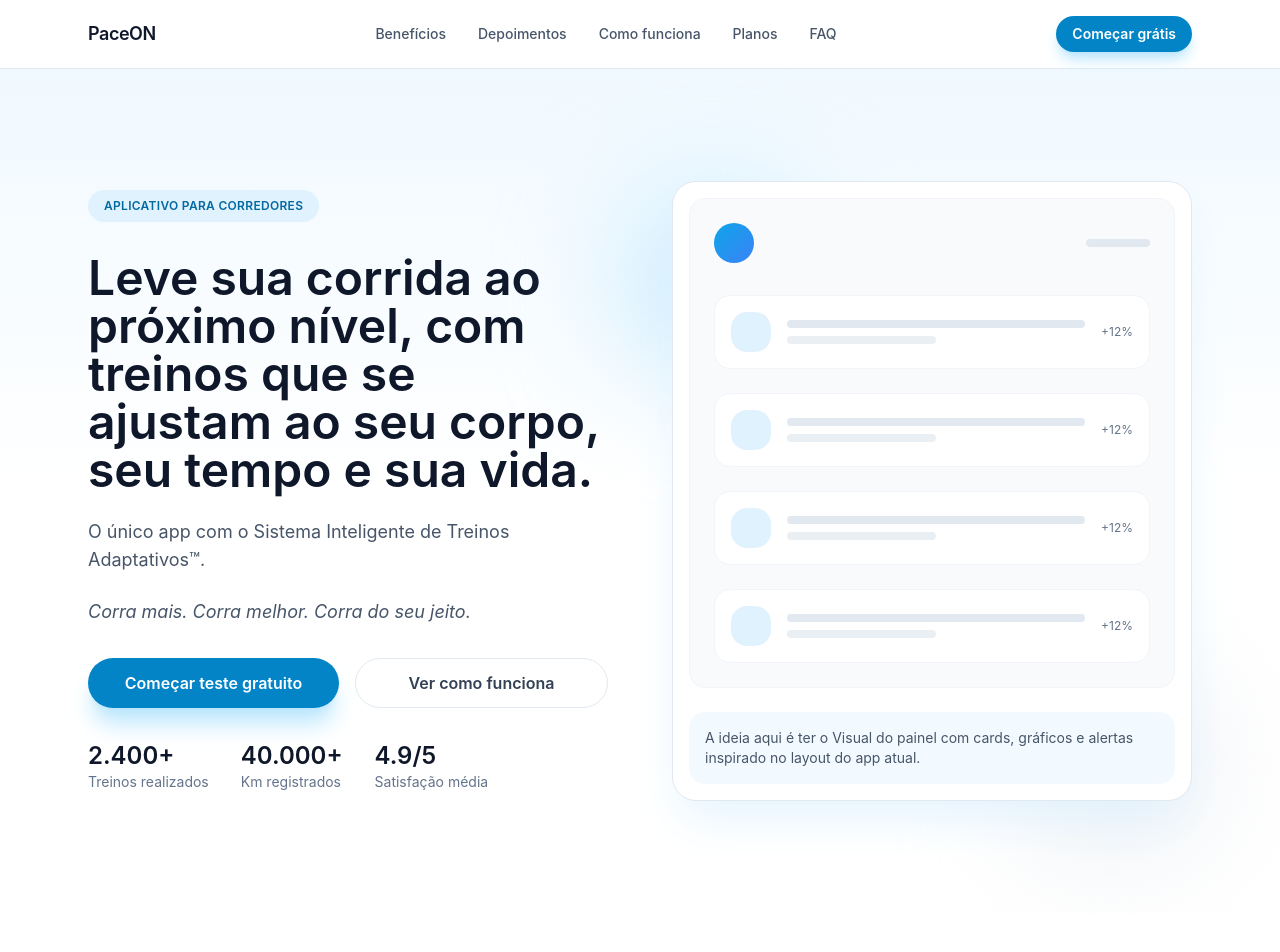
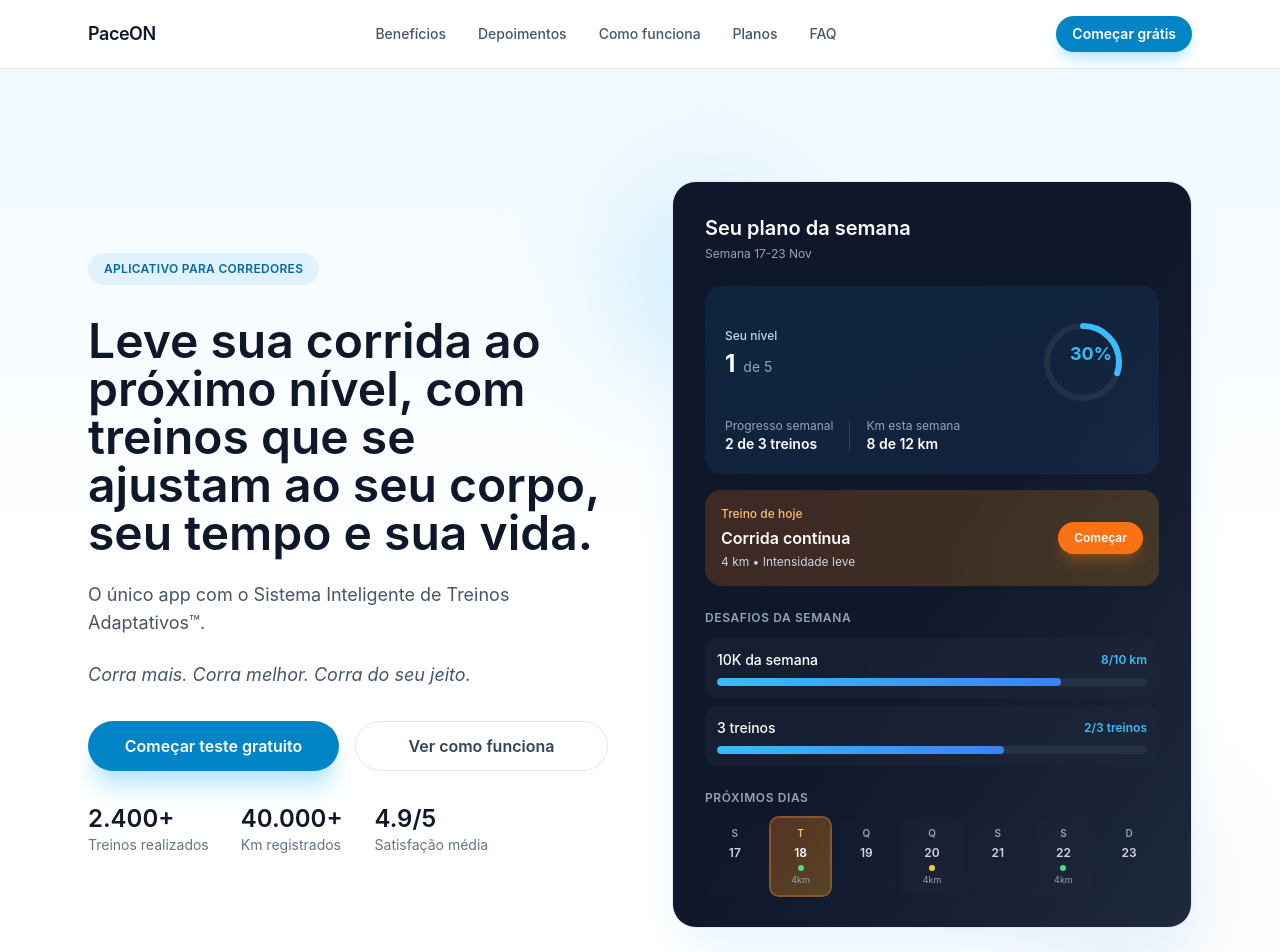
Before and after one commit to lzuneto/Landing-Page-Says, a React (Vite) app: page / in a window 1280 px wide. Shown: the top 952 px of the page. Built offline with nearby package versions, Linux system fonts and the light colour scheme.

Commit message:
Melhoria: Dashboard Hero redesenhado com foco em conversão - Layout mais limpo, hierarquia clara e visual inspirado em apps modernos

```diff
--- a/src/LandingPage.tsx
+++ b/src/LandingPage.tsx
@@ -301,32 +301,181 @@
             <div className="relative">
               <div className="absolute -left-10 top-6 h-40 w-40 rounded-full bg-sky-200 blur-3xl" />
               <div className="absolute right-0 -bottom-10 h-40 w-40 rounded-full bg-slate-200 blur-3xl" />
-              <div className="relative rounded-3xl border border-slate-200 bg-white p-4 shadow-2xl shadow-sky-100">
-                <div className="rounded-2xl border border-slate-100 bg-slate-50 p-6">
-                  <div className="flex items-center justify-between">
-                    <div className="h-10 w-10 rounded-full bg-gradient-to-br from-sky-500 to-blue-500" />
-                    <div className="h-2 w-16 rounded-full bg-slate-200" />
+              <div className="relative rounded-3xl border border-slate-200 bg-gradient-to-br from-slate-900 via-slate-900 to-slate-800 p-6 shadow-2xl shadow-sky-100 lg:p-8">
+                {/* Dashboard Container - Layout Limpo e Focado */}
+                <div className="space-y-6 text-white">
+                  {/* Header Simplificado */}
+                  <div className="space-y-1">
+                    <h3 className="text-lg font-semibold text-white lg:text-xl">
+                      Seu plano da semana
+                    </h3>
+                    <p className="text-xs text-slate-400">Semana 17-23 Nov</p>
                   </div>
-                  <div className="mt-8 space-y-6">
-                    {[1, 2, 3, 4].map((item) => (
-                      <div
-                        key={item}
-                        className="flex items-center gap-4 rounded-2xl border border-slate-100 bg-white p-4"
-                      >
-                        <div className="h-10 w-10 rounded-2xl bg-sky-100" />
-                        <div className="flex-1 space-y-2">
-                          <div className="h-2 rounded-full bg-slate-200" />
-                          <div className="h-2 w-1/2 rounded-full bg-slate-200/70" />
+
+                  {/* TOPO: Progresso e Nível - Foco Principal */}
+                  <div className="space-y-4">
+                    {/* Card de Progresso Principal */}
+                    <div className="rounded-2xl bg-gradient-to-br from-sky-500/10 to-blue-500/10 p-5 backdrop-blur-sm">
+                      <div className="flex items-center justify-between">
+                        <div className="space-y-1">
+                          <p className="text-xs font-medium text-slate-300">Seu nível</p>
+                          <div className="flex items-baseline gap-2">
+                            <span className="text-2xl font-bold text-white">1</span>
+                            <span className="text-sm text-slate-400">de 5</span>
+                          </div>
                         </div>
-                        <div className="text-xs text-slate-500">+12%</div>
+                        <div className="relative">
+                          <svg className="h-20 w-20 -rotate-90 transform lg:h-24 lg:w-24">
+                            <circle
+                              cx="40"
+                              cy="40"
+                              r="36"
+                              fill="none"
+                              stroke="currentColor"
+                              strokeWidth="6"
+                              className="text-slate-700/50"
+                            />
+                            <circle
+                              cx="40"
+                              cy="40"
+                              r="36"
+                              fill="none"
+                              stroke="currentColor"
+                              strokeWidth="6"
+                              strokeDasharray={`${2 * Math.PI * 36}`}
+                              strokeDashoffset={`${2 * Math.PI * 36 * 0.7}`}
+                              className="text-sky-400"
+                              strokeLinecap="round"
+                            />
+                          </svg>
+                          <div className="absolute inset-0 flex items-center justify-center">
+                            <span className="text-lg font-bold text-sky-400">30%</span>
+                          </div>
+                        </div>
                       </div>
-                    ))}
+                      <div className="mt-4 flex items-center gap-4 text-sm">
+                        <div>
+                          <p className="text-xs text-slate-400">Progresso semanal</p>
+                          <p className="font-semibold text-white">2 de 3 treinos</p>
+                        </div>
+                        <div className="h-8 w-px bg-slate-700" />
+                        <div>
+                          <p className="text-xs text-slate-400">Km esta semana</p>
+                          <p className="font-semibold text-white">8 de 12 km</p>
+                        </div>
+                      </div>
+                    </div>
+
+                    {/* Card de Hoje - Destaque */}
+                    <div className="rounded-2xl bg-gradient-to-r from-orange-500/20 to-amber-500/20 p-4 backdrop-blur-sm">
+                      <div className="flex items-center justify-between">
+                        <div className="flex-1">
+                          <p className="mb-1 text-xs font-medium text-orange-300">Treino de hoje</p>
+                          <p className="text-base font-semibold text-white">Corrida contínua</p>
+                          <p className="mt-1 text-xs text-slate-300">4 km • Intensidade leve</p>
+                        </div>
+                        <div className="ml-4 rounded-full bg-orange-500 px-4 py-2 text-xs font-semibold text-white shadow-lg shadow-orange-500/30">
+                          Começar
+                        </div>
+                      </div>
+                    </div>
                   </div>
-                </div>
-                <div className="mt-6 rounded-2xl bg-sky-50/80 p-4">
-                  <p className="text-sm text-slate-600">
-                    A ideia aqui é ter o Visual do painel com cards, gráficos e alertas inspirado no layout do app atual.
-                  </p>
+
+                  {/* MEIO: Desafios Simplificados */}
+                  <div className="space-y-3">
+                    <p className="text-xs font-semibold uppercase tracking-wider text-slate-400">
+                      Desafios da semana
+                    </p>
+                    <div className="space-y-2">
+                      {[
+                        { title: '10K da semana', progress: 8, total: 10, unit: 'km' },
+                        { title: '3 treinos', progress: 2, total: 3, unit: 'treinos' },
+                      ].map((challenge, idx) => {
+                        const percentage = (challenge.progress / challenge.total) * 100;
+                        return (
+                          <div
+                            key={idx}
+                            className="rounded-xl bg-slate-800/50 p-3 backdrop-blur-sm"
+                          >
+                            <div className="mb-2 flex items-center justify-between">
+                              <span className="text-sm font-medium text-white">
+                                {challenge.title}
+                              </span>
+                              <span className="text-xs font-semibold text-sky-400">
+                                {challenge.progress}/{challenge.total} {challenge.unit}
+                              </span>
+                            </div>
+                            <div className="h-2 overflow-hidden rounded-full bg-slate-700/50">
+                              <div
+                                className="h-full rounded-full bg-gradient-to-r from-sky-400 to-blue-500 transition-all"
+                                style={{ width: `${percentage}%` }}
+                              />
+                            </div>
+                          </div>
+                        );
+                      })}
+                    </div>
+                  </div>
+
+                  {/* BAIXO: Calendário Semanal Simplificado */}
+                  <div className="space-y-3">
+                    <p className="text-xs font-semibold uppercase tracking-wider text-slate-400">
+                      Próximos dias
+                    </p>
+                    <div className="grid grid-cols-7 gap-1.5">
+                      {[
+                        { day: 'S', date: '17', type: 'rest', isToday: false },
+                        { day: 'T', date: '18', type: 'workout', km: '4km', intensity: 'leve', isToday: true },
+                        { day: 'Q', date: '19', type: 'rest', isToday: false },
+                        { day: 'Q', date: '20', type: 'workout', km: '4km', intensity: 'mod', isToday: false },
+                        { day: 'S', date: '21', type: 'rest', isToday: false },
+                        { day: 'S', date: '22', type: 'workout', km: '4km', intensity: 'leve', isToday: false },
+                        { day: 'D', date: '23', type: 'rest', isToday: false },
+                      ].map((item, idx) => (
+                        <div
+                          key={idx}
+                          className={`rounded-lg p-2 text-center transition-all ${
+                            item.isToday
+                              ? 'bg-gradient-to-br from-orange-500/30 to-amber-500/30 ring-2 ring-orange-400/50'
+                              : item.type === 'workout'
+                                ? 'bg-slate-800/30'
+                                : 'bg-slate-800/10'
+                          }`}
+                        >
+                          <p
+                            className={`mb-1 text-[10px] font-semibold ${
+                              item.isToday ? 'text-orange-300' : 'text-slate-400'
+                            }`}
+                          >
+                            {item.day}
+                          </p>
+                          <p
+                            className={`mb-1 text-xs font-semibold ${
+                              item.isToday ? 'text-white' : 'text-slate-300'
+                            }`}
+                          >
+                            {item.date}
+                          </p>
+                          {item.type === 'workout' ? (
+                            <div className="space-y-0.5">
+                              <div
+                                className={`mx-auto h-1.5 w-1.5 rounded-full ${
+                                  item.intensity === 'leve'
+                                    ? 'bg-green-400'
+                                    : item.intensity === 'mod'
+                                      ? 'bg-yellow-400'
+                                      : 'bg-orange-400'
+                                }`}
+                              />
+                              <p className="text-[9px] text-slate-400">{item.km}</p>
+                            </div>
+                          ) : (
+                            <div className="h-1.5" />
+                          )}
+                        </div>
+                      ))}
+                    </div>
+                  </div>
                 </div>
               </div>
             </div>
```
